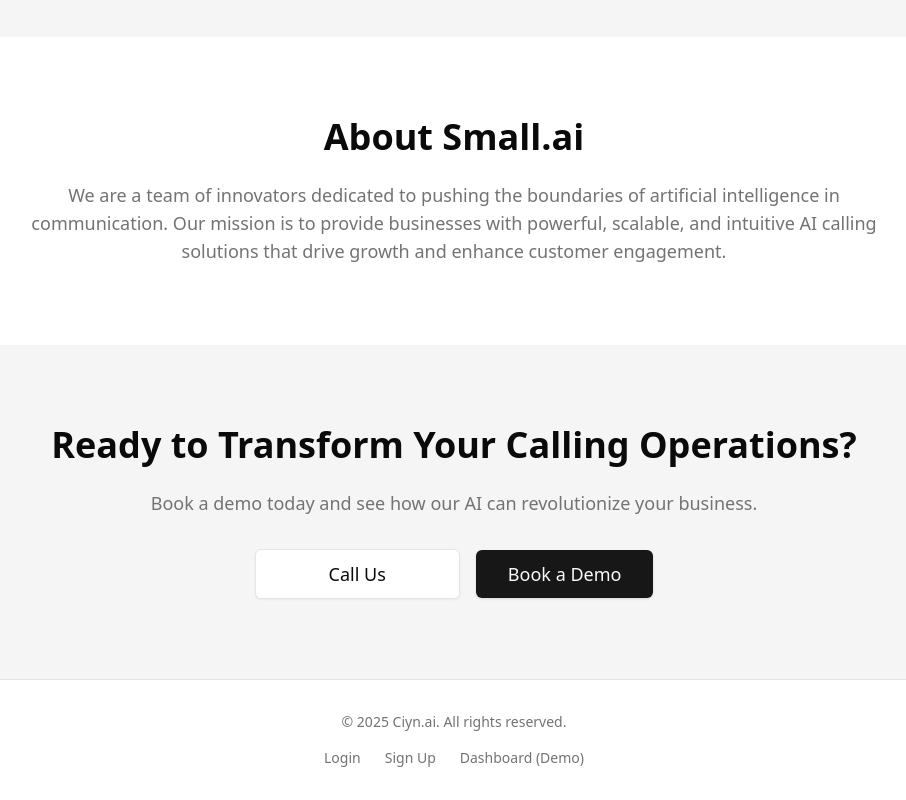
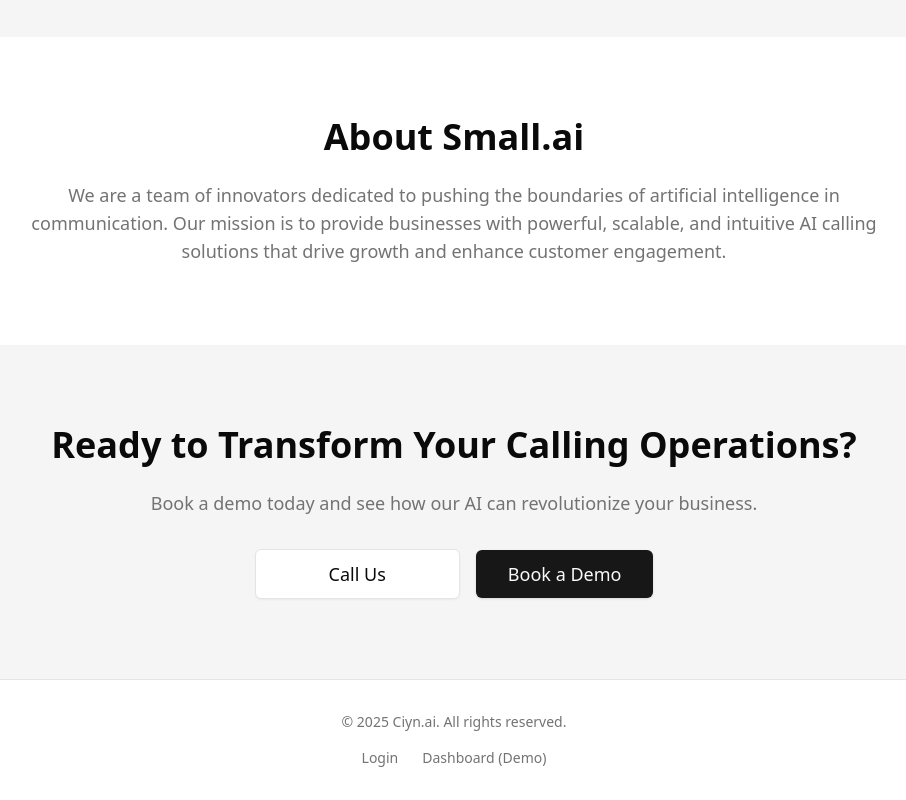
Before and after one commit to prtkahlwt/ai-calling-bolna, a Next.js app: page / in a window 1280 px wide. Shown: the part 1242-2042 px from the top of the page, without its empty margins (186-1092 px from the left). Built offline with nearby package versions, Linux system fonts and the light colour scheme.

Commit message:
Remove Signup

```diff
--- a/src/components/ui/Footer.tsx
+++ b/src/components/ui/Footer.tsx
@@ -11,9 +11,9 @@
           <Link href="/login" passHref>
             <span className="hover:underline cursor-pointer">Login</span>
           </Link>
-          <Link href="/signup" passHref>
+          {/* <Link href="/signup" passHref>
             <span className="hover:underline cursor-pointer">Sign Up</span>
-          </Link>
+          </Link> */}
           <Link href="/dashboard" passHref>
             <span className="hover:underline cursor-pointer">Dashboard (Demo)</span>
           </Link>
```
